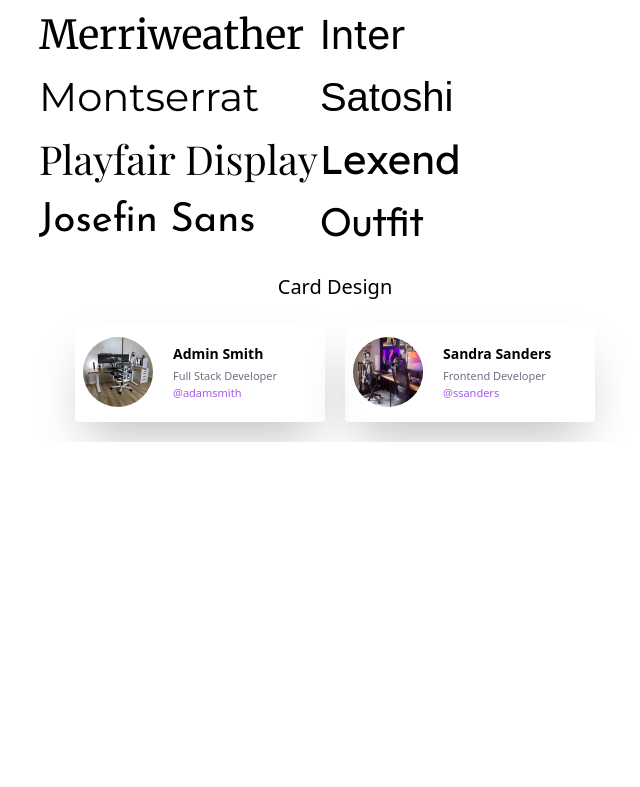
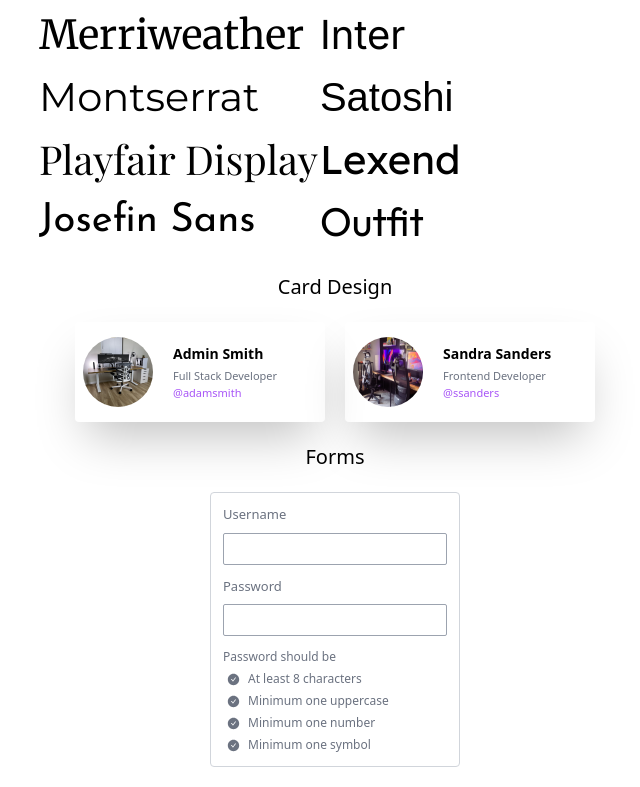
Before and after one commit to jakedsi/design_templates, a React (Create React App) app: page / in a window 1280 px wide. Shown: the part 1444-2231 px from the top of the page, without its empty margins (305-945 px from the left). Before the commit the page ends 1886 px from the top, so only its background shows below. Built offline with nearby package versions, Linux system fonts and the light colour scheme; a web font is replaced by a local one.

Commit message:
forms layout

```diff
--- a/src/App.js
+++ b/src/App.js
@@ -3,6 +3,7 @@ import Reactslider from './component/Reactslider'
 import Glassmorphism from './component/Glassmorphism'
 import Fonts from './component/Fonts'
 import Card from './component/Card'
+import Forms from './component/Forms'
 export default function App() {
   return (
     <div>
@@ -10,6 +11,7 @@ export default function App() {
       <Glassmorphism />
       <Fonts />
       <Card />
+      <Forms />
     </div>
   )
 }
--- /dev/null
+++ b/src/component/Forms.js
@@ -0,0 +1,22 @@
+import React from 'react'
+import {AiFillCheckCircle} from 'react-icons/ai'
+export default function Forms() {
+  return (
+    <div className='mb-5'>
+        <h1 className='text-center my-5 text-[20px] font-medium'>Forms</h1>
+        <div className='flex justify-center'>
+            <div className='flex flex-col w-[250px] h-auto p-3 border-[1px] border-gray-300 rounded'>
+                <h1 className='text-[13px] text-gray-500 font-medium'>Username</h1>
+                <input type="text" className='text-[13px] mt-2 h-8 rounded-sm border border-gray-400 focus:outline-none focus:border-sky-300 focus:shadow-2xl text-black px-2' name='username'/>
+                <h1 className='text-[13px] pt-3 text-gray-500 font-medium'>Password</h1>
+                <input type="text" className='text-[13px] mt-2 h-8 rounded-sm border border-gray-400 focus:outline-none focus:border-sky-300 focus:shadow-2xl text-black px-2' name='password'/>
+                <h1 className='text-[12px] pt-3 text-gray-500'>Password should be</h1>
+                <div className='pl-1 flex items-center gap-2 pt-1 text-[13px]'><AiFillCheckCircle className='text-gray-500'/> <span className='text-[12px] text-gray-500 '>At least 8 characters</span></div>
+                <div className='pl-1 flex items-center gap-2 pt-1 text-[13px]'><AiFillCheckCircle className='text-gray-500'/> <span className='text-[12px] text-gray-500 '>Minimum one uppercase</span></div>
+                <div className='pl-1 flex items-center gap-2 pt-1 text-[13px]'><AiFillCheckCircle className='text-gray-500'/> <span className='text-[12px] text-gray-500 '>Minimum one number</span></div>
+                <div className='pl-1 flex items-center gap-2 pt-1 text-[13px]'><AiFillCheckCircle className='text-gray-500'/> <span className='text-[12px] text-gray-500 '>Minimum one symbol</span></div>
+            </div>
+        </div>
+    </div>
+  )
+}
```
Also changed, not shown: src/index.css (line endings or trailing spaces).
